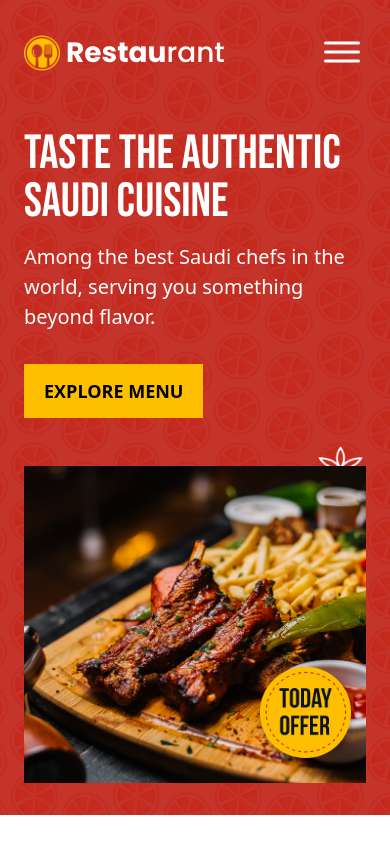
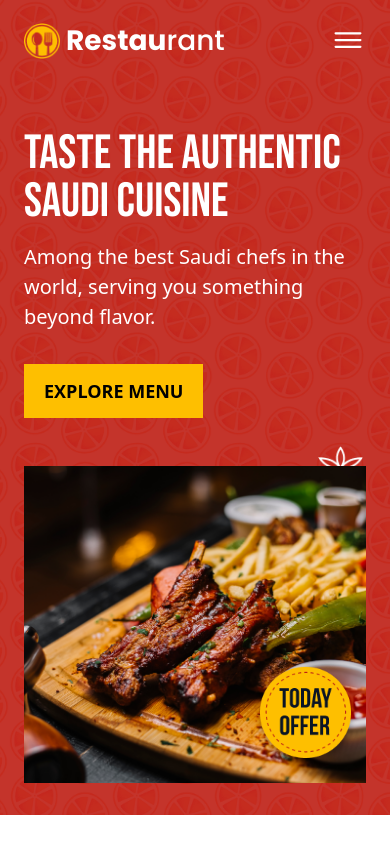
Before and after one commit to tuhinhossain123/job-task, a React (Vite) app: page / in a window 390 px wide. Shown: the top 844 px of the page. Built offline with nearby package versions, Linux system fonts and the light colour scheme.

Commit message:
site resposive

```diff
--- a/src/Components/FromSection/FromSection.jsx
+++ b/src/Components/FromSection/FromSection.jsx
@@ -99,7 +99,7 @@ const FromSection = () => {
               ></textarea>
             </div>
             <div className="pt-6 lg:pt-8">
-              <button className="bg-secondury hover:bg-primary hover:text-white px-[20px] lg:px-6 py-3 lg:py-4 text-black text-base lg:text-lg font-bold ">
+              <button className="bg-secondury hover:bg-primary uppercase hover:text-white px-[20px] lg:px-6 py-3 lg:py-4 text-black text-base lg:text-lg font-bold ">
                 Book Now
               </button>
               <ToastContainer></ToastContainer>
--- a/src/Pages/Hedar/Navbar/Navbar.jsx
+++ b/src/Pages/Hedar/Navbar/Navbar.jsx
@@ -24,7 +24,7 @@ const Navbar = () => {
       }`}
     >
       <div className="max-w-[1320px] mx-auto">
-        <div className="py-8 flex justify-between items-center relative">
+        <div className="py-[20px] lg:py-8 flex justify-between items-center relative">
           <div className="">
             <div className="flex items-center lg:gap-[60px]">
               {/* logo and title */}
@@ -84,7 +84,7 @@ const Navbar = () => {
             {/* Menu button for mobile */}
             <div
               onClick={() => setOpen(!open)}
-              className="text-5xl absolute right-[24px] top-7 cursor-pointer lg:hidden text-white"
+              className="text-4xl absolute right-[24px] top-[22px] lg:top-7 cursor-pointer lg:hidden text-white"
             >
               {open ? <RxCross2 /> : <IoMenuOutline />}
             </div>
```
